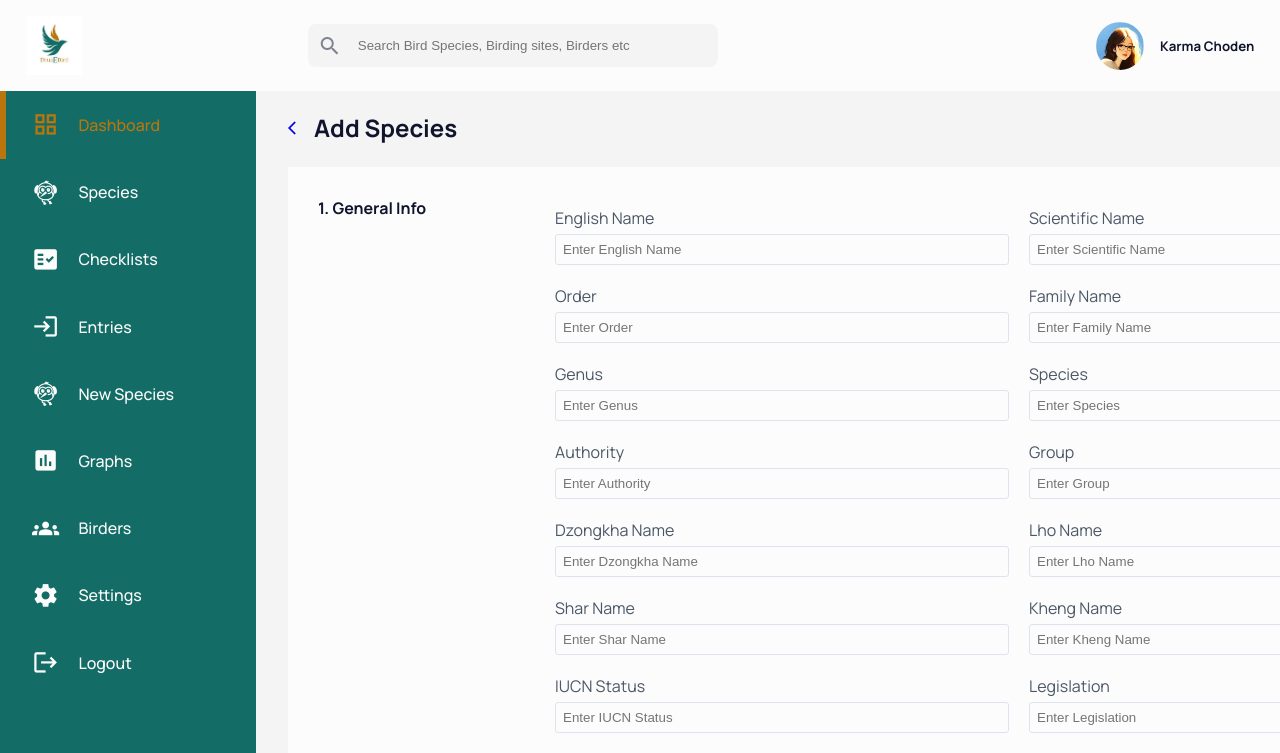
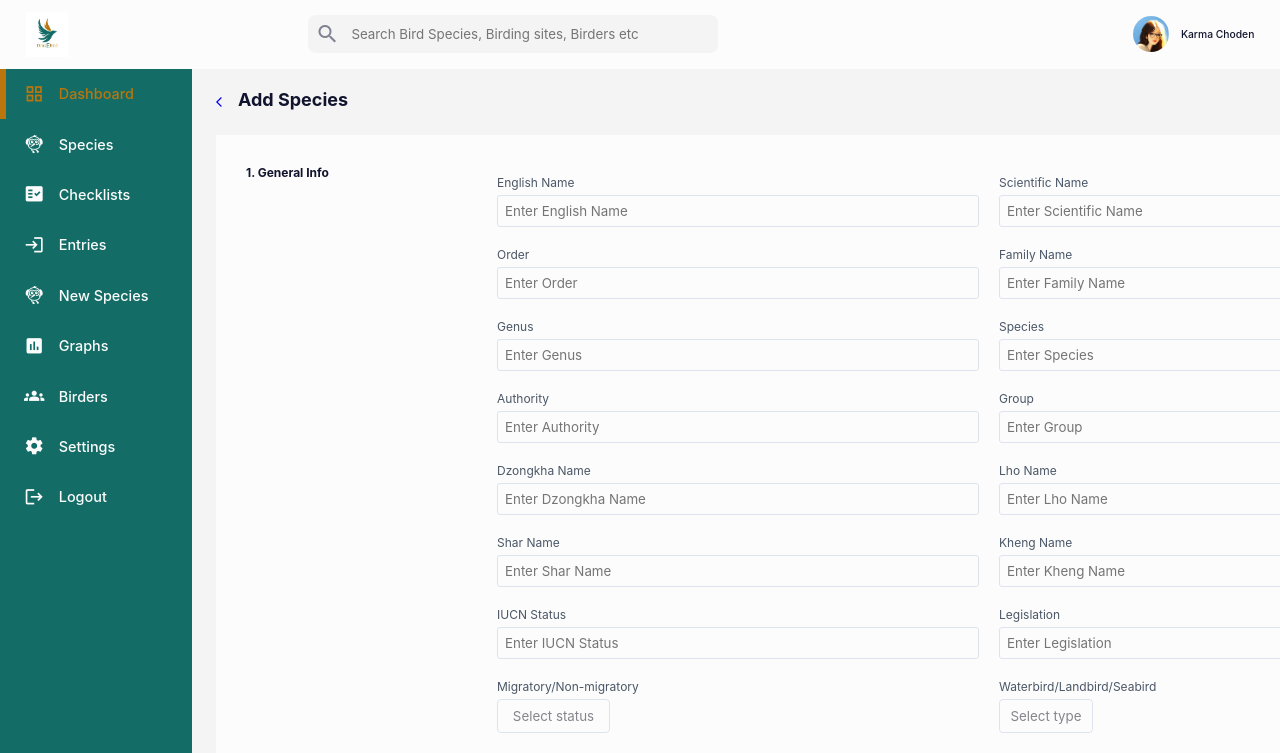
Before and after one commit to Ugyenwangdi/Druk-eBird, a React (Create React App) app in the folder client/: page /species/add in a window 1280 px wide. Shown: the top 753 px of the page. Built offline with nearby package versions, Linux system fonts and the light colour scheme; no server answers; sample sign-in values are in the browser's storage.

Commit message:
fix ntopbar size and dashboard width

```diff
--- a/client/src/components/Topbar.jsx
+++ b/client/src/components/Topbar.jsx
@@ -4,7 +4,6 @@ import "../styles/topbar.css";
 
 function TopBar({ onToggleSidebar }) {
   return (
-    <div className="top-bar">
     <nav>
       <div className="container">
         <img src={logo} className="logo" alt="" />
@@ -28,7 +27,6 @@ function TopBar({ onToggleSidebar }) {
         </div>
       </div>
     </nav>
-    </div>
   );
 }
 
--- a/client/src/index.css
+++ b/client/src/index.css
@@ -1,13 +1,17 @@
 @import url("https://fonts.googleapis.com/css2?family=Manrope:wght@200;300;400;500;600;700;800&display=swap");
 
-body {
+html {
+  font-size: 12px;
+}
+
+/* body {
   margin: 0;
   font-family: -apple-system, BlinkMacSystemFont, "Manrope", "Segoe UI",
     "Roboto", "Oxygen", "Ubuntu", "Cantarell", "Fira Sans", "Droid Sans",
     "Helvetica Neue", sans-serif;
   -webkit-font-smoothing: antialiased;
   -moz-osx-font-smoothing: grayscale;
-}
+} */
 
 code {
   font-family: source-code-pro, Menlo, Monaco, Consolas, "Courier New",
@@ -40,6 +44,11 @@ code {
   text-decoration: none;
   list-style: none;
   box-sizing: border-box;
+  font-family: -apple-system, BlinkMacSystemFont, "Manrope", "Segoe UI",
+    "Roboto", "Oxygen", "Ubuntu", "Cantarell", "Fira Sans", "Droid Sans",
+    "Helvetica Neue", sans-serif;
+  -webkit-font-smoothing: antialiased;
+  -moz-osx-font-smoothing: grayscale;
 }
 body {
   background: var(--color-light);
@@ -51,6 +60,33 @@ img {
   width: 100%;
 }
 
+h1 {
+  font-size: 2.2rem;
+}
+h2 {
+  font-size: 1.5rem;
+}
+h3 {
+  font-size: 1.2rem;
+}
+h4 {
+  font-size: 1.2rem;
+}
+h5 {
+  font-size: 0.86rem;
+  font-weight: 500;
+}
+h6 {
+  font-size: 7.6rem;
+}
+p {
+  font-size: 0.86rem;
+  color: var(--color-gray-dark);
+}
+small {
+  font-weight: 300;
+  font-size: 0.77rem;
+}
 .text-muted {
   color: var(--color-gray-light);
 }
--- a/client/src/styles/addspecies.css
+++ b/client/src/styles/addspecies.css
@@ -1,5 +1,5 @@
 .add-species-container {
-  width: 1225px;
+  width: 1295px;
   margin: 0;
 }
 .species-header {
--- a/client/src/styles/species.css
+++ b/client/src/styles/species.css
@@ -1,5 +1,5 @@
 .total-species-container {
-  width: 1225px;
+  width: 1295px;
   margin: 0;
 }
 .header {
@@ -23,7 +23,7 @@
   padding: 1%;
   padding-bottom: 10px;
   max-width: 100%;
-  width: 1225px;
+  width: 1295px;
 }
 
 .species-filter-container {
--- a/client/src/styles/speciesdetails.css
+++ b/client/src/styles/speciesdetails.css
@@ -6,7 +6,7 @@
   padding: 1%;
   padding-bottom: 10px;
   max-width: 100%;
-  width: 1225px;
+  width: 1295px;
   padding-bottom: 10%;
   margin-bottom: 20px;
 }
```
Lines whose indentation alone changed are shown as unchanged.
